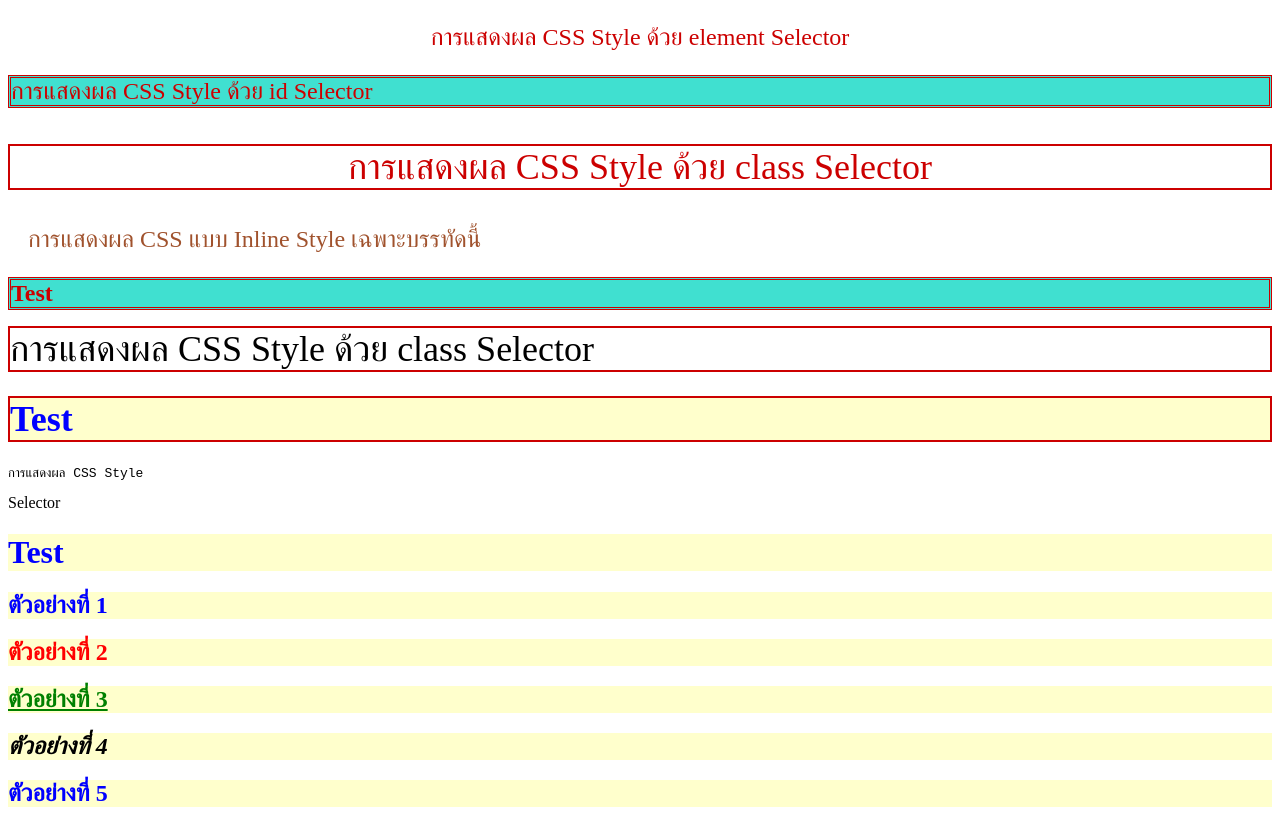
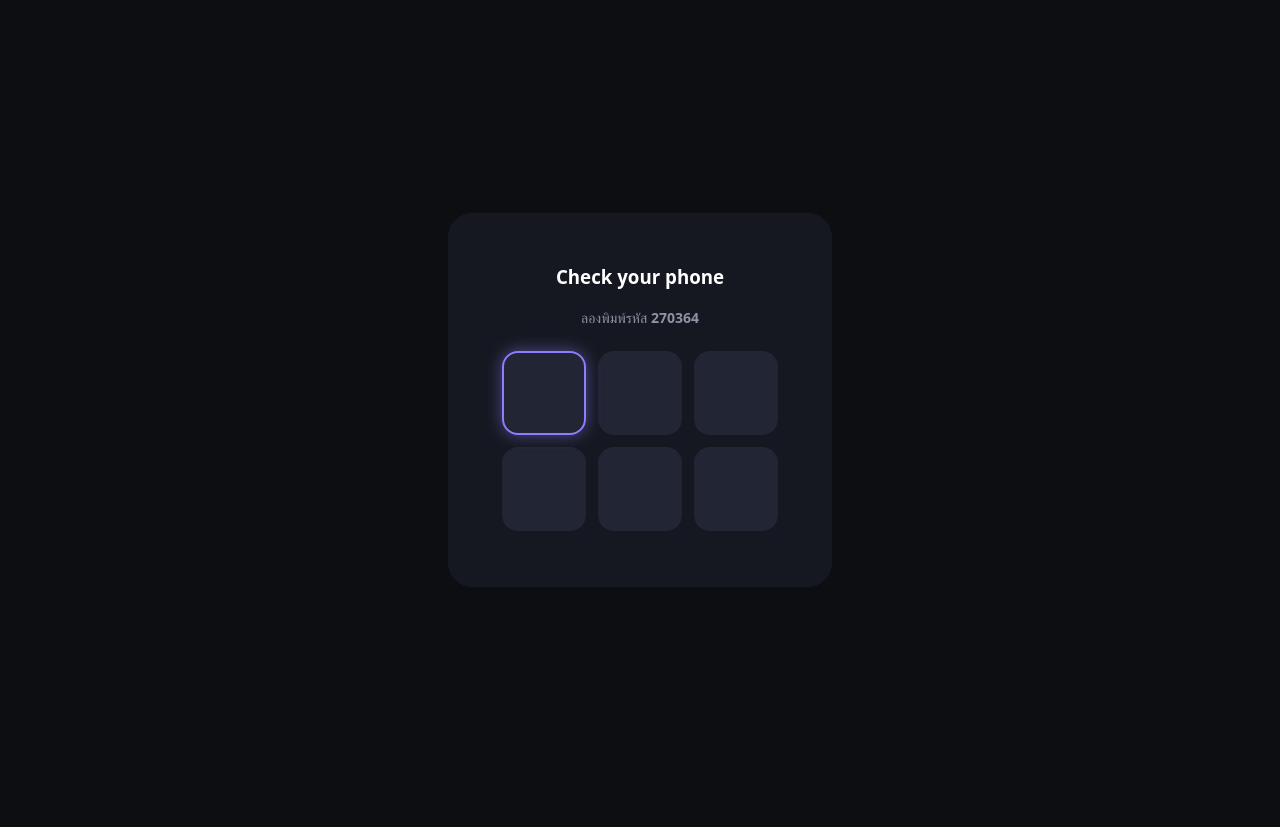
Before and after one commit to 671794006-cloud/animation, a plain HTML site: page index.html in a window 1280 px wide. After the commit the page ends 800 px from the top, so only its background shows below. Drawn offline with Linux system fonts and the light colour scheme.

Commit message:
Add files via upload

```diff
--- a/index.html
+++ b/index.html
@@ -1,95 +1,167 @@
-<!DOCTYPE html PUBLIC "-//W3C//DTD XHTML 1.0 Transitional//EN"
-"http://www.w3.org/TR/xhtml1/DTD/xhtml1-transitional.dtd">
-<html xmlns="http://www.w3.org/1999/xhtml" lang="th">
+<!DOCTYPE html>
+<html lang="th">
 <head>
-    <meta http-equiv="Content-Type" content="text/html; charset=utf-8" />
-    <title>ปฏิบัติการ CSS เบื้องต้น</title>
-    <style type="text/css">
-        p {
-            color: #F00;
-            text-align: center;
+<meta charset="UTF-8">
+<title>OTP Verification Animation</title>
+<style>
+  body {
+    background: #0d0e12; color: #fff; font-family: system-ui, sans-serif;
+    display: flex; justify-content: center; align-items: center; height: 100vh; margin: 0;
   }
-        #cart {
-            background-color: #F66;
-            border: double;
-            font-size: 36px;
+  .card {
+    background: #161821; padding: 32px; border-radius: 24px; text-align: center; width: 320px;
   }
-
-
-
-        .change {
-            font-size: 20px;
-            border: solid #C00 2px;
+  .otp-wrapper {
+    position: relative; margin: 24px auto; width: 276px; height: 180px;
+    display: flex; justify-content: center; align-items: center;
   }
-
-
-
-        h1 {
-            color: blue;
-            background-color: #FFC;
+  #otp {
+    position: absolute; inset: 0; opacity: 0; z-index: 10; cursor: pointer;
   }
-        h1 b {
-            color: red;
+  /* เพิ่ม width: fit-content และ margin: 0 auto เพื่อให้หดตรงกลางพอดีเมื่อ gap เป็น 0 */
+  .shunt-grid {
+    display: grid; grid-template-columns: repeat(3, 84px); grid-template-rows: repeat(2, 84px);
+    gap: 12px; position: relative; width: fit-content; margin: 0 auto;
+    transition: gap 0.35s cubic-bezier(0.2, 0.8, 0.2, 1);
   }
-        h1 u {
-            color: green;
+  .focus-ring {
+    position: absolute; width: 84px; height: 84px; border-radius: 16px;
+    border: 2px solid #8b7eff; box-shadow: 0 0 16px rgba(139, 126, 255, 0.5);
+    pointer-events: none; transition: transform 0.2s cubic-bezier(0.2, 0.8, 0.2, 1), opacity 0.2s;
+    z-index: 5; box-sizing: border-box;
   }
+  .shunt-tile {
+    perspective: 800px; border-radius: 16px; overflow: hidden;
+    transition: border-radius 0.35s ease;
+  }
+  .shunt-flip {
+    width: 100%; height: 100%; position: relative;
+    transform-style: preserve-3d; transition: transform 0.5s cubic-bezier(0.4, 0, 0.2, 1);
+  }
+  .front, .back {
+    position: absolute; inset: 0; backface-visibility: hidden;
+    display: flex; align-items: center; justify-content: center;
+  }
+  .front { background: #222533; font-size: 28px; font-weight: 600; }
+  .back { background: #14332a; transform: rotateY(180deg); overflow: hidden; }
+  /* ปรับขนาด SVG เป็น 252x168 (ขนาดตอนช่องชิดกันพอดี) เพื่อไม่ให้ภาพแหว่ง */
+  .back svg {
+    position: absolute; width: 252px; height: 168px; max-width: none;
+  }
+  .shunt-grid[data-flipped] .shunt-flip { transform: rotateY(180deg); }
+  .shunt-grid[data-flipped] .focus-ring { opacity: 0; }
+  .shunt-grid[data-merged] {
+    gap: 0; border-radius: 16px; overflow: hidden;
+    box-shadow: 0 0 24px rgba(52, 211, 153, 0.15);
+  }
+  .shunt-grid[data-merged] .shunt-tile { border-radius: 0; }
 </style>
 </head>
 <body>
 
+<div class="card">
+  <h3 id="title">Check your phone</h3>
+  <p id="sub" style="color:#8e93a4;font-size:14px;">ลองพิมพ์รหัส <b>270364</b></p>
 
-    <p>การแสดงผล CSS Style ด้วย element Selector</p>
+  <div class="otp-wrapper">
+    <input id="otp" type="text" inputmode="numeric" maxlength="6" autocomplete="one-time-code" autofocus>
+    <div class="shunt-grid" id="grid">
+      <div class="focus-ring" id="ring"></div>
+    </div>
+  </div>
+</div>
 
+<script>
+  const CORRECT_CODE = "270364";
+  const grid = document.getElementById("grid");
+  const input = document.getElementById("otp");
+  const ring = document.getElementById("ring");
+  const tiles = [];
 
-    <div id="cart">การแสดงผล CSS Style ด้วย id Selector</div>
+  // สร้างช่อง 3x2 โดยอ้างอิงระยะ 84px ต่อช่องให้ภาพต่อกันสนิทเมื่อยุบรวม
+  for (let i = 0; i < 6; i++) {
+    const col = i % 3, row = Math.floor(i / 3);
+    const tile = document.createElement("div");
+    tile.className = "shunt-tile";
+    tile.innerHTML = `
+      <div class="shunt-flip" style="transition-delay: ${i * 40}ms">
+        <div class="front"></div>
+        <div class="back">
+          <svg viewBox="0 0 252 168" style="left: ${-col * 84}px; top: ${-row * 84}px;">
+            <circle cx="126" cy="84" r="52" fill="none" stroke="#34d399" stroke-width="10"/>
+            <path d="M104 85 L119 100 L150 69" fill="none" stroke="#34d399" stroke-width="10" stroke-linecap="round" stroke-linejoin="round"/>
+          </svg>
+        </div>
+      </div>`;
+    grid.appendChild(tile);
+    tiles.push(tile);
+  }
 
+  function updateUI() {
+    const val = input.value.replace(/\D/g, "").slice(0, 6);
+    input.value = val;
+    tiles.forEach((t, idx) => t.querySelector(".front").textContent = val[idx] || "");
 
-    <p class="change">การแสดงผล CSS Style ด้วย class Selector</p>
-    <p style="color: sienna; margin-left: 20px; text-align: left;">
-        การแสดงผล CSS แบบ Inline Style เฉพาะบรรทัดนี้
-    </p>
-<style type="text/CSS">
-    #cart{
-        background-color:turquoise;
-        border: double;
-        font-size: 30px;
+    const activeIdx = Math.min(val.length, 5);
+    const x = (activeIdx % 3) * (84 + 12);
+    const y = Math.floor(activeIdx / 3) * (84 + 12);
+    ring.style.transform = `translate(${x}px, ${y}px)`;
+
+    if (val.length === 6) {
+      if (val === CORRECT_CODE) verifySuccess();
+      else document.getElementById("sub").innerHTML = `<span style="color:#f87171">รหัสไม่ถูกต้อง ลอง 270364</span>`;
     }
-</style>
-<div id="=cart"การแสดงผล CSS style ด้วย id Selector></div>
-<h1 id="cart">Test</h1>
-<style type="text/css">
-.change {
-font-size : 36px;
-border : solid #C00 2px;
   }
-</style>
-<div class="change"> การแสดงผล CSS Style ด้วย class Selector </div>
-<h1 class="change">Test</h1>
 
-<style type="text/css">
-p, #cart {
-color : #C00;
-font : Tahoma;
-font-size : x-large;
+  function swapDOM(i, j) {
+    const parent = grid;
+    const nodeA = parent.querySelectorAll(".shunt-tile")[i];
+    const nodeB = parent.querySelectorAll(".shunt-tile")[j];
+    const siblingA = nodeA.nextSibling === nodeB ? nodeA : nodeA.nextSibling;
+    nodeB.parentNode.insertBefore(nodeA, nodeB);
+    parent.insertBefore(nodeB, siblingA);
   }
-</style>
-<pre>การแสดงผล CSS Style</pre>
-<div id="g1">Selector</div>
-<h1 id="g1">Test</h1>
-<style type="text/css">
-h2 { color : blue;
-background-color : #FFC }
-h2 b { color: red }
-h2 u { color : green }
-h2 i{color: #000;}
-h2 c {background-color: #FFC;}
-</style>
-<h2> ตัวอย่างที่ 1 </h2>
-<h2><b> ตัวอย่างที่ 2 </b></h2>
-<h2><u> ตัวอย่างที่ 3 </u></h2>
-<h2><i> ตัวอย่างที่ 4 </i></h2>
-<h2><c> ตัวอย่างที่ 5 </c></h2>
 
+  function animateSwap(i, j, tempo) {
+    const currentTiles = grid.querySelectorAll(".shunt-tile");
+    const a = currentTiles[i], b = currentTiles[j];
+    const firstA = a.getBoundingClientRect(), firstB = b.getBoundingClientRect();
+    swapDOM(i, j);
+    const lastA = a.getBoundingClientRect(), lastB = b.getBoundingClientRect();
+
+    [ [a, firstA, lastA], [b, firstB, lastB] ].forEach(([el, first, last]) => {
+      el.style.transition = "none";
+      el.style.transform = `translate(${first.left - last.left}px, ${first.top - last.top}px)`;
+      requestAnimationFrame(() => {
+        el.style.transition = `transform ${tempo}ms cubic-bezier(0.2, 0.8, 0.2, 1)`;
+        el.style.transform = "translate(0, 0)";
+      });
+    });
+  }
+
+  function verifySuccess() {
+    input.disabled = true;
+    const trail = [0, 1, 4, 3, 0, 1, 2, 5];
+    for (let i = 0; i < trail.length - 1; i++) swapDOM(trail[i], trail[i + 1]);
+
+    grid.setAttribute("data-flipped", "");
+
+    const tempo = 160;
+    let delay = 600;
+    for (let i = trail.length - 2; i >= 0; i--) {
+      setTimeout(() => animateSwap(trail[i], trail[i + 1], tempo), delay);
+      delay += tempo + 30;
+    }
+
+    setTimeout(() => {
+      grid.setAttribute("data-merged", "");
+      document.getElementById("title").textContent = "You're verified";
+      document.getElementById("sub").textContent = "Your number is confirmed on this device.";
+    }, delay + 100);
+  }
+
+  input.addEventListener("input", updateUI);
+  updateUI();
+</script>
 </body>
 </html>
```
Lines whose indentation alone changed are shown as unchanged.
